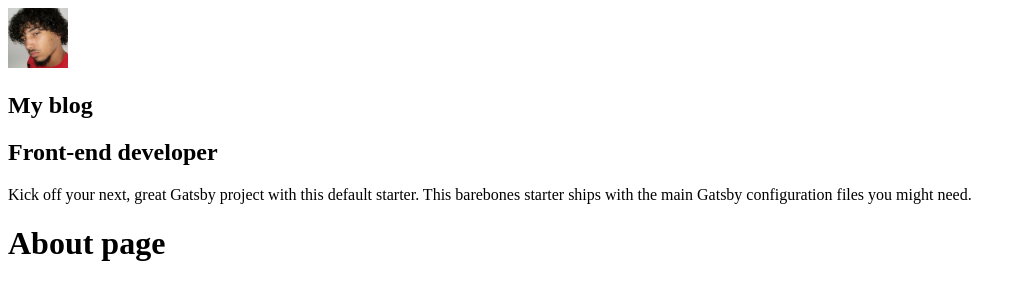
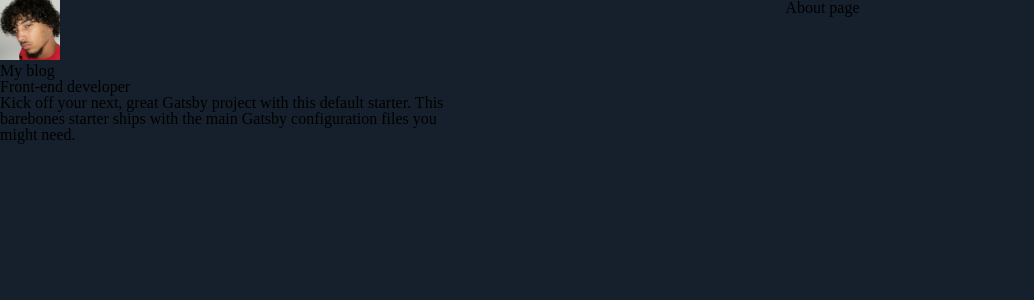
Before and after one commit to flipggs/learningGatsby, a Gatsby site: page /about in a window 1280 px wide. Shown: the whole page, without its empty margins (0-1034 px from the left). Built offline with nearby package versions, Linux system fonts and the light colour scheme; Gatsby itself is replaced by a stand-in of ours.

Commit message:
add global styles

```diff
--- /dev/null
+++ b/src/components/Layout/index.js
@@ -0,0 +1,35 @@
+import React from "react"
+import PropTypes from "prop-types"
+import Profile from "../Profile"
+import styled from "styled-components"
+
+import GlobalStyles from "../../styles/global"
+
+const LayoutWrapper = styled.section`
+  display: flex;
+`
+
+const LayoutMain = styled.main`
+  background: #16202c;
+  min-height: 100vh;
+  padding: 0 3.75rem 0 20rem;
+  width: 100%;
+`
+
+const Layout = ({ children }) => {
+  return (
+    <LayoutWrapper>
+      <GlobalStyles />
+        <aside>
+          <Profile />
+        </aside>
+        <LayoutMain>{children}</LayoutMain>
+    </LayoutWrapper>
+  )
+}
+
+Layout.propTypes = {
+  children: PropTypes.node.isRequired,
+}
+
+export default Layout
--- a/src/components/layout.js
+++ /dev/null
@@ -1,20 +0,0 @@
-import React from "react"
-import PropTypes from "prop-types"
-import Profile from "./Profile"
-
-const Layout = ({ children }) => {
-  return (
-    <>
-      <aside>
-        <Profile />
-      </aside>
-      <main>{children}</main>
-    </>
-  )
-}
-
-Layout.propTypes = {
-  children: PropTypes.node.isRequired,
-}
-
-export default Layout
--- a/src/pages/404.js
+++ b/src/pages/404.js
@@ -1,6 +1,6 @@
 import React from "react"
 
-import Layout from "../components/layout"
+import Layout from "../components/Layout"
 import SEO from "../components/seo"
 
 const NotFoundPage = () => (
--- a/src/pages/about.js
+++ b/src/pages/about.js
@@ -1,5 +1,5 @@
 import React from "react"
-import Layout from "../components/layout"
+import Layout from "../components/Layout"
 import SEO from "../components/seo"
 
 const AboutePage = () => (
--- a/src/pages/index.js
+++ b/src/pages/index.js
@@ -1,12 +1,12 @@
 import React from "react"
 
-import Layout from "../components/layout"
+import Layout from "../components/Layout"
 import SEO from "../components/seo"
 
 const IndexPage = () => (
   <Layout>
     <SEO title="Home" />
-    <h1>Home</h1>
+    <h1>Felipe</h1>
   </Layout>
 )
 
--- a/src/pages/using-typescript.tsx
+++ b/src/pages/using-typescript.tsx
@@ -2,7 +2,7 @@
 import React from "react"
 import { PageProps, Link, graphql } from "gatsby"
 
-import Layout from "../components/layout"
+import Layout from "../components/Layout"
 import SEO from "../components/seo"
 
 type DataProps = {
--- /dev/null
+++ b/src/styles/global.js
@@ -0,0 +1,70 @@
+import { createGlobalStyle } from 'styled-components';
+
+const GlobalStyles = createGlobalStyle`
+  /* http://meyerweb.com/eric/tools/css/reset/
+   v2.0 | 20110126
+   License: none (public domain)
+*/
+
+  html, body, div, span, applet, object, iframe,
+  h1, h2, h3, h4, h5, h6, p, blockquote, pre,
+  a, abbr, acronym, address, big, cite, code,
+  del, dfn, em, img, ins, kbd, q, s, samp,
+  small, strike, strong, sub, sup, tt, var,
+  b, u, i, center,
+  dl, dt, dd, ol, ul, li,
+  fieldset, form, label, legend,
+  table, caption, tbody, tfoot, thead, tr, th, td,
+  article, aside, canvas, details, embed,
+  figure, figcaption, footer, header, hgroup,
+  menu, nav, output, ruby, section, summary,
+  time, mark, audio, video {
+    margin: 0;
+    padding: 0;
+    border: 0;
+    font-size: 100%;
+    font: inherit;
+    vertical-align: baseline;
+  }
+  /* HTML5 display-role reset for older browsers */
+  article, aside, details, figcaption, figure,
+  footer, header, hgroup, menu, nav, section {
+    display: block;
+  }
+  body {
+    line-height: 1;
+  }
+  ol, ul {
+    list-style: none;
+  }
+  blockquote, q {
+    quotes: none;
+  }
+  blockquote:before, blockquote:after,
+  q:before, q:after {
+    content: '';
+    content: none;
+  }
+  table {
+    border-collapse: collapse;
+    border-spacing: 0;
+  }
+
+  * {
+    box-sizing: border-box;
+  }
+
+  body {
+    background: #16202c;
+    line-height: 1;
+    font-size: 100%;
+  }
+
+  img {
+    display: block;
+    width: 100%;
+    height: auto;
+  }
+`;
+
+export default GlobalStyles;
```
